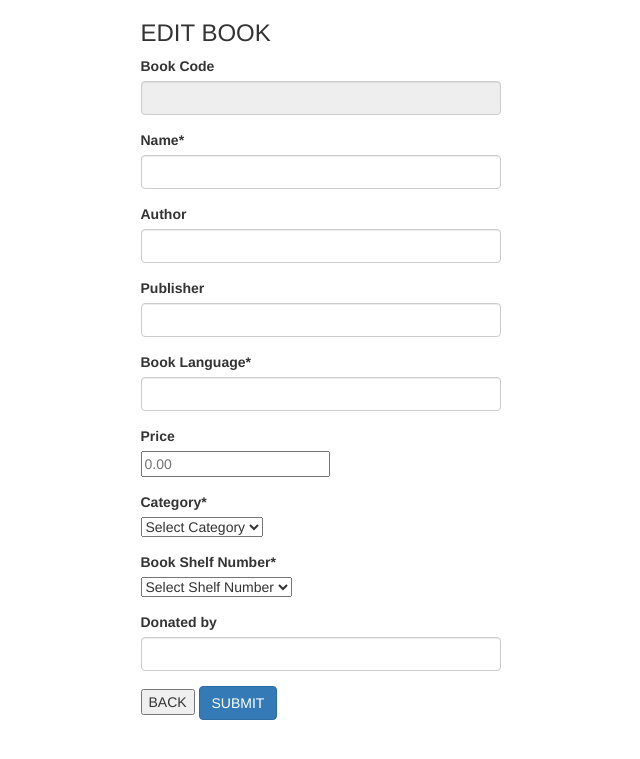
After one commit to dharmeshdev19/Library-Management, a Flask app: template templates/book_edit.html in a window 1280 px wide. The commit adds this page. Shown: the top 759 px of the page, without its empty margins (417-1057 px from the left). Run offline with Flask 2, Linux system fonts and the light colour scheme; the template is opened without the code that fills it, so the values that code supplies are empty; parts of the project's set-up code (start-up, migrations or seed data) failed here and were passed over; some libraries are stand-ins or nearby versions.

Commit message:
Added download excel, edit book functionality done but some display category and shelf bugs on edit page

```diff
--- a/app.py
+++ b/app.py
@@ -8,6 +8,10 @@ from utils import *
 from form import *
 import db_config
 import datetime
+from flask import Flask, make_response, send_from_directory, send_file, Response
+from openpyxl import load_workbook
+import io
+import xlwt
 
 app = Flask(__name__)
 app.config.from_object(__name__)
@@ -130,9 +134,39 @@ def search():
         search = session.get('data').get('search')
         category = session.get('data').get('category')
         book_status = session.get('data').get('book_status')
-        book_entry_obj = filter_data(search, category, book_status)
+        book_entry_obj = filter_data(BookEntry, search, category, book_status)
         context['book_entry_obj'] = book_entry_obj.paginate(int(page), 10, False)
     return render_template("search.html", data=context)
+
+@app.route('/book_edit/', methods=['GET', 'POST'])
+def book_edit():
+    if session.get('id'):
+        context = {}
+        category_list = Category.query.all()
+        shelf_list = BookShelf.query.all()
+        context['shelf_list'] = shelf_list
+        context['category_list'] = category_list
+        book_code = request.args.get('book_code')
+        if request.method == 'POST':
+            data = request.form
+            json_data = dict(data)
+            book_code = json_data.pop('book_code')
+            book_entry = BookEntry.query.filter_by(book_code=book_code).update(json_data)
+            db.session.commit()
+            book_entry = BookEntry.query.filter_by(book_code=book_code).first()
+            context['book_data'] = book_entry
+            return render_template("book_update.html", data=context)
+        else:
+            book_entry_obj = BookEntry.query.filter_by(book_code=book_code).first()
+            shelf_name = BookShelf.query.filter_by(id=book_entry_obj.book_shelf).first().name
+            category_name = Category.query.filter_by(id=book_entry_obj.category).first().name
+            context['category_name'] = category_name
+            context['shelf_name'] = shelf_name
+            context['book_data'] = book_entry_obj
+            return render_template("book_edit.html", data=context)
+    else:
+        flash('you need to login!', 'danger')
+        return redirect(url_for('login'))
 
 # @app.route('/book_entry_detail/', methods=['GET', 'POST'])
 # def book_entry_detail():
@@ -193,6 +227,61 @@ def book_issue():
     context['book_entry_obj'] = book_entry_obj
     return render_template("book_issue.html", data=context)
 
+@app.route('/download_book_list/', methods=['GET'])
+def download_book_list():
+    data = session.get('data')
+    if data:
+        search = session.get('data').get('search')
+        category = session.get('data').get('category')
+        book_status = session.get('data').get('book_status')
+        book_list = filter_data(BookEntry, search, category, book_status)
+        if book_list:
+            #output in bytes
+            output = io.BytesIO()
+            #create WorkBook object
+            workbook = xlwt.Workbook()
+
+                #add a sheet
+            sh = workbook.add_sheet('Book List')
+            #add headers
+            sh.write(0, 0, 'Book Code')
+            sh.write(0, 1, 'Name')
+            sh.write(0, 2, 'Book Language')
+            sh.write(0, 3, 'Author')
+            sh.write(0, 4, 'Publisher')
+            sh.write(0, 5, 'Price')
+            sh.write(0, 6, 'Category')
+            sh.write(0, 7, 'Shelf')
+            sh.write(0, 8, 'Status')
+            sh.write(0, 9, 'Donated By')
+            sh.write(0, 10, 'Return Date')
+            sh.write(0, 11, 'Overdue')
+
+            idx = 0
+            for book in book_list.all():
+                sh.write(idx+1, 0, str(book.book_code))
+                sh.write(idx+1, 1, book.name)
+                sh.write(idx+1, 2, book.book_language)
+                sh.write(idx+1, 3, book.author)
+                sh.write(idx+1, 4, book.publisher)
+                sh.write(idx+1, 5, str(book.price))
+                sh.write(idx+1, 6, str(book.category_name))
+                sh.write(idx+1, 7, str(book.shelf_name))
+                sh.write(idx+1, 8, str(book.book_status))
+                sh.write(idx+1, 9, book.donated_by)
+                sh.write(idx+1, 10, '')
+                sh.write(idx+1, 11, '')
+                idx += 1
+            workbook.save(output)
+            output.seek(0)
+            return Response(output, mimetype="application/ms-excel", headers={"Content-Disposition":"attachment;filename=book_list.xls"})
+        else:
+            flash('book not found!', 'danger')
+            return render_template("search.html")
+    else:
+        flash('book not found!', 'danger')
+        return render_template("search.html")
+
 @app.route('/book_return/', methods=['GET'])
 def book_return():
     return render_template("book_return.html")
--- /dev/null
+++ b/templates/book_edit.html
@@ -0,0 +1,102 @@
+{% extends 'bootstrap/base.html' %}
+{% block scripts %}
+	{{ super() }}
+	{{ datepicker.loader() }} {# to load jQuery-ui #}
+	{{ datepicker.picker(id=".dp") }}
+{% endblock %}
+{% block content %}
+	{% with messages = get_flashed_messages(with_categories=true) %}
+	  	{% if messages %}
+		    <ul class=flashes>
+			    {% for category, message in messages %}
+			    	<li class="alert alert={{ category }}">{{ message }}</li>
+			    {% endfor %}
+		    </ul>
+	  	{% endif %}
+	{% endwith %}
+	<div class="container">
+		<div id="enter_new_book" class="row justify-content-center">
+			<div class="form-group col-md-4 col-md-offset-5 align-center ">
+				<h3>EDIT BOOK</h3>
+				<form method="POST" action="/book_edit/">
+					<div class="form-group">
+						<label for="book_code">Book Code</label>
+						<input id="book_code" type="text" class="form-control" name="book_code" value="{{data.book_data.book_code}}" readonly required>
+					</div>
+					<div class="form-group">
+						<label for="name">Name*</label>
+						<input id="name" type="text" class="form-control" name="name" value="{{data.book_data.name}}" required>
+					</div>
+					<div class="form-group">
+						<label for="author">Author</label>
+						<input id="author" type="text" class="form-control" name="author" value="{{data.book_data.author}}">
+					</div>
+					<div class="form-group">
+						<label for="publisher">Publisher</label>
+						<input id="publisher" type="text" class="form-control" name="publisher" value="{{data.book_data.publisher}}">
+					</div>
+					<div class="form-group">
+						<label for="book_language">Book Language*</label>
+						<input id="book_language" type="text" class="form-control" name="book_language" value="{{data.book_data.book_language}}" required>
+					</div>
+					<div class="form-group">
+						<label for="price">Price</label><br>
+						<input type="number" placeholder="0.00" name="price" min="0" step="0.01" title="Currency" pattern="^\d+(?:\.\d{1,2})?$" onblur="this.parentNode.parentNode.style.backgroundColor=/^\d+(?:\.\d{1,2})?$/.test(this.value)" value="{{data.book_data.price}}">
+					</div>
+					<div class="form-group">
+						<label for="category">Category*</label><br>
+						<select name="category" id="category" required>
+							{% if data.book_data.category %}
+								<option id="cat1" value="{{data.book_data.category}}">{{data.category_name}}</option>
+							{% else %}
+								<option value="">Select Category</option>
+							{% endif %}
+							{% for each in data.category_list %}
+								<option value="{{each.id}}">{{each.name}}</option>
+							{% endfor %}
+						</select>
+					</div>
+					<div class="form-group">
+						<label for="book_shelf">Book Shelf Number*</label><br>
+						<select name="book_shelf" id="book_shelf" required>
+							{% if data.book_data.book_shelf %}
+								<option id="shelf1" value="{{data.book_data.book_shelf}}">{{data.shelf_name}}</option>
+							{% else %}
+								<option value="">Select Shelf Number</option>
+							{% endif %}
+
+							{% for each in data.shelf_list %}
+								<option value="{{each.id}}">{{each.name}}</option>
+							{% endfor %}
+						</select>
+					</div>
+					<div class="form-group">
+						<label for="donated_by">Donated by</label>
+						<input id="donated_by" type="text" class="form-control" name="donated_by" value="{{data.book_data.donated_by}}">
+					</div>
+					<button onclick="window.location.href='/'">BACK</button>
+					<button id="enter_book" class="btn btn-primary">SUBMIT</button>
+				</form>
+			</div>
+		</div>
+	</div>
+
+	{% block script %}
+	    <script src="https://ajax.googleapis.com/ajax/libs/jquery/3.5.1/jquery.min.js"></script>
+	    <script type="text/javascript">
+		    // $( document ).ready(function() {
+		    // 	$("#employee_detail").show();
+		    // 	$("#employee_detail_edit").hide();
+		    // });
+
+		 	$("#category").click(function(){
+		 		alert("Hello");
+		 		$("#cat1").hide();
+			});
+			$("#book_shelf").click(function(){
+		 		alert("Hello");
+		 		$("#shelf1").hide();
+			});
+	    </script>
+	{% endblock script %}
+{% endblock content %}
```
Also changed, not shown: templates/book_update.html (added, +66 -0 lines), templates/search.html (+12 -1 lines).
